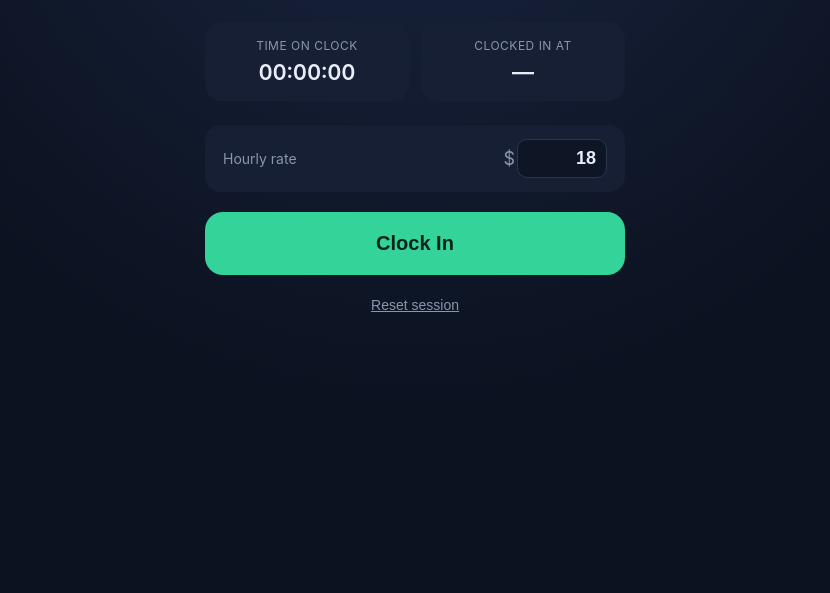
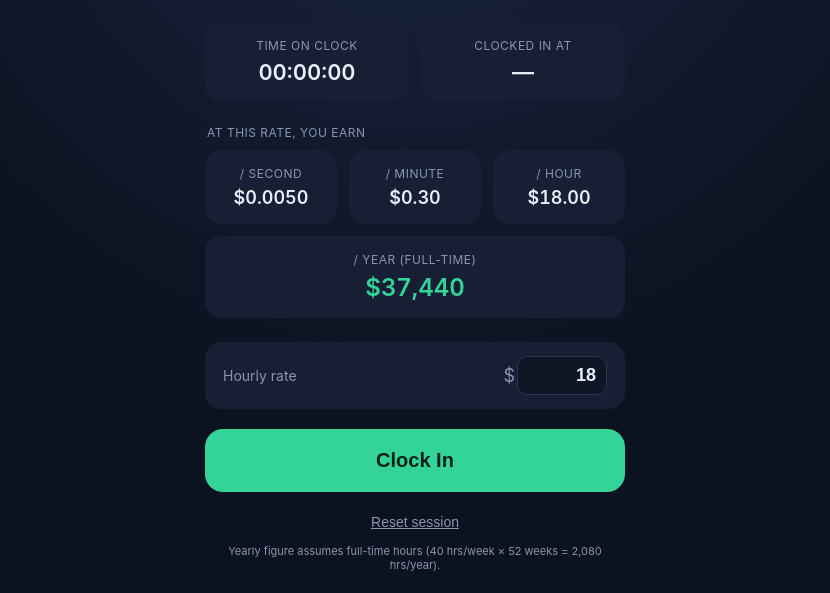
Before and after one commit to pzpccnw29g-hash/earnings-tracker, a plain HTML site: page index.html in a window 1280 px wide. Shown: the part 207-800 px from the top of the page, without its empty margins (225-1055 px from the left). Drawn offline with Linux system fonts and the light colour scheme.

Commit message:
Add live rate breakdown (per sec/min/hour/year)

```diff
--- a/index.html
+++ b/index.html
@@ -23,6 +23,11 @@
   .stat { background:var(--card); border-radius:16px; padding:16px; text-align:center; }
   .stat .label { font-size:12px; color:var(--muted); text-transform:uppercase; letter-spacing:.5px; }
   .stat .value { font-size:22px; font-weight:600; margin-top:6px; font-variant-numeric:tabular-nums; }
+  .section-label { width:100%; max-width:420px; font-size:12px; color:var(--muted); text-transform:uppercase; letter-spacing:.5px; margin:0 0 10px 4px; }
+  .breakdown { display:grid; grid-template-columns:1fr 1fr 1fr; gap:12px; width:100%; max-width:420px; margin-bottom:24px; }
+  .breakdown .stat .value { font-size:18px; }
+  .breakdown .stat.year { grid-column:1 / -1; }
+  .breakdown .stat.year .value { font-size:24px; color:var(--accent); }
   .rate-row { display:flex; align-items:center; gap:8px; background:var(--card); border-radius:16px; padding:14px 18px; width:100%; max-width:420px; margin-bottom:20px; justify-content:space-between; }
   .rate-row label { font-size:14px; color:var(--muted); }
   .rate-input { display:flex; align-items:center; gap:2px; }
@@ -33,6 +38,7 @@
   .btn:active { transform:scale(0.98); }
   .btn.out { background:var(--red); color:#2a0606; }
   .reset { background:none; border:none; color:var(--muted); font-size:14px; padding:10px; cursor:pointer; text-decoration:underline; }
+  .footnote { font-size:11px; color:var(--muted); max-width:420px; text-align:center; margin-top:4px; }
 </style>
 </head>
 <body>
@@ -44,27 +50,40 @@
     <div class="stat"><div class="label">Time on clock</div><div class="value" id="elapsed">00:00:00</div></div>
     <div class="stat"><div class="label">Clocked in at</div><div class="value" id="clockedAt">&mdash;</div></div>
   </div>
+  <div class="section-label">At this rate, you earn</div>
+  <div class="breakdown">
+    <div class="stat"><div class="label">/ second</div><div class="value" id="rSec">$0.00</div></div>
+    <div class="stat"><div class="label">/ minute</div><div class="value" id="rMin">$0.00</div></div>
+    <div class="stat"><div class="label">/ hour</div><div class="value" id="rHour">$0.00</div></div>
+    <div class="stat year"><div class="label">/ year (full-time)</div><div class="value" id="rYear">$0</div></div>
+  </div>
   <div class="rate-row">
     <label for="rate">Hourly rate</label>
     <div class="rate-input"><span>$</span><input type="number" id="rate" value="18" min="0" step="0.25" inputmode="decimal"></div>
   </div>
   <button class="btn" id="toggle">Clock In</button>
   <button class="reset" id="reset">Reset session</button>
+  <div class="footnote">Yearly figure assumes full-time hours (40 hrs/week &times; 52 weeks = 2,080 hrs/year).</div>
 <script>
   const KEY='earningsTracker.v1';
+  const HOURS_PER_YEAR=2080;
   const $=id=>document.getElementById(id);
   let state=load();
   function load(){ try{ const s=JSON.parse(localStorage.getItem(KEY)); if(s&&typeof s==='object') return s; }catch(e){} return {clockedIn:false,startTime:null,accrued:0,rate:18}; }
   function save(){ try{ localStorage.setItem(KEY,JSON.stringify(state)); }catch(e){} }
   $('rate').value=state.rate;
-  function ratePerSec(){ return (parseFloat(state.rate)||0)/3600; }
+  function rate(){ return parseFloat(state.rate)||0; }
+  function ratePerSec(){ return rate()/3600; }
   function currentEarnings(){ let t=state.accrued; if(state.clockedIn&&state.startTime){ t+=((Date.now()-state.startTime)/1000)*ratePerSec(); } return t; }
   function currentElapsed(){ return (state.clockedIn&&state.startTime)?Date.now()-state.startTime:0; }
+  function money(n){ return '$'+n.toLocaleString('en-US',{minimumFractionDigits:2,maximumFractionDigits:2}); }
+  function money0(n){ return '$'+Math.round(n).toLocaleString('en-US'); }
   function fmtTime(ms){ const t=Math.floor(ms/1000); const h=String(Math.floor(t/3600)).padStart(2,'0'); const m=String(Math.floor((t%3600)/60)).padStart(2,'0'); const s=String(t%60).padStart(2,'0'); return h+':'+m+':'+s; }
-  function render(){ $('earnings').textContent='$'+currentEarnings().toFixed(2); $('persec').textContent='$'+ratePerSec().toFixed(4)+' / sec'; $('elapsed').textContent=fmtTime(currentElapsed()); const st=$('status'); if(state.clockedIn){ st.textContent='On the clock'; st.classList.add('on'); $('clockedAt').textContent=new Date(state.startTime).toLocaleTimeString([],{hour:'2-digit',minute:'2-digit'}); $('toggle').textContent='Clock Out'; $('toggle').classList.add('out'); } else { st.textContent='Clocked out'; st.classList.remove('on'); $('toggle').textContent='Clock In'; $('toggle').classList.remove('out'); } }
-  $('toggle').addEventListener('click',()=>{ if(state.clockedIn){ state.accrued=currentEarnings(); state.clockedIn=false; state.startTime=null; } else { state.rate=parseFloat($('rate').value)||0; state.clockedIn=true; state.startTime=Date.now(); } save(); render(); });
-  $('reset').addEventListener('click',()=>{ if(confirm('Reset this session to $0.00?')){ state={clockedIn:false,startTime:null,accrued:0,rate:parseFloat($('rate').value)||18}; save(); render(); } });
-  $('rate').addEventListener('change',()=>{ state.rate=parseFloat($('rate').value)||0; save(); render(); });
+  function renderBreakdown(){ const r=rate(); $('rSec').textContent='$'+ratePerSec().toFixed(4); $('rMin').textContent=money(r/60); $('rHour').textContent=money(r); $('rYear').textContent=money0(r*HOURS_PER_YEAR); }
+  function render(){ $('earnings').textContent=money(currentEarnings()); $('persec').textContent='$'+ratePerSec().toFixed(4)+' / sec'; $('elapsed').textContent=fmtTime(currentElapsed()); const st=$('status'); if(state.clockedIn){ st.textContent='On the clock'; st.classList.add('on'); $('clockedAt').textContent=new Date(state.startTime).toLocaleTimeString([],{hour:'2-digit',minute:'2-digit'}); $('toggle').textContent='Clock Out'; $('toggle').classList.add('out'); } else { st.textContent='Clocked out'; st.classList.remove('on'); $('toggle').textContent='Clock In'; $('toggle').classList.remove('out'); } renderBreakdown(); }
+  $('toggle').addEventListener('click',()=>{ if(state.clockedIn){ state.accrued=currentEarnings(); state.clockedIn=false; state.startTime=null; } else { state.rate=rate(); state.clockedIn=true; state.startTime=Date.now(); } save(); render(); });
+  $('reset').addEventListener('click',()=>{ if(confirm('Reset this session to $0.00?')){ state={clockedIn:false,startTime:null,accrued:0,rate:rate()}; save(); render(); } });
+  $('rate').addEventListener('input',()=>{ state.rate=parseFloat($('rate').value)||0; save(); render(); });
   setInterval(render,200); render();
 </script>
 </body>
```
